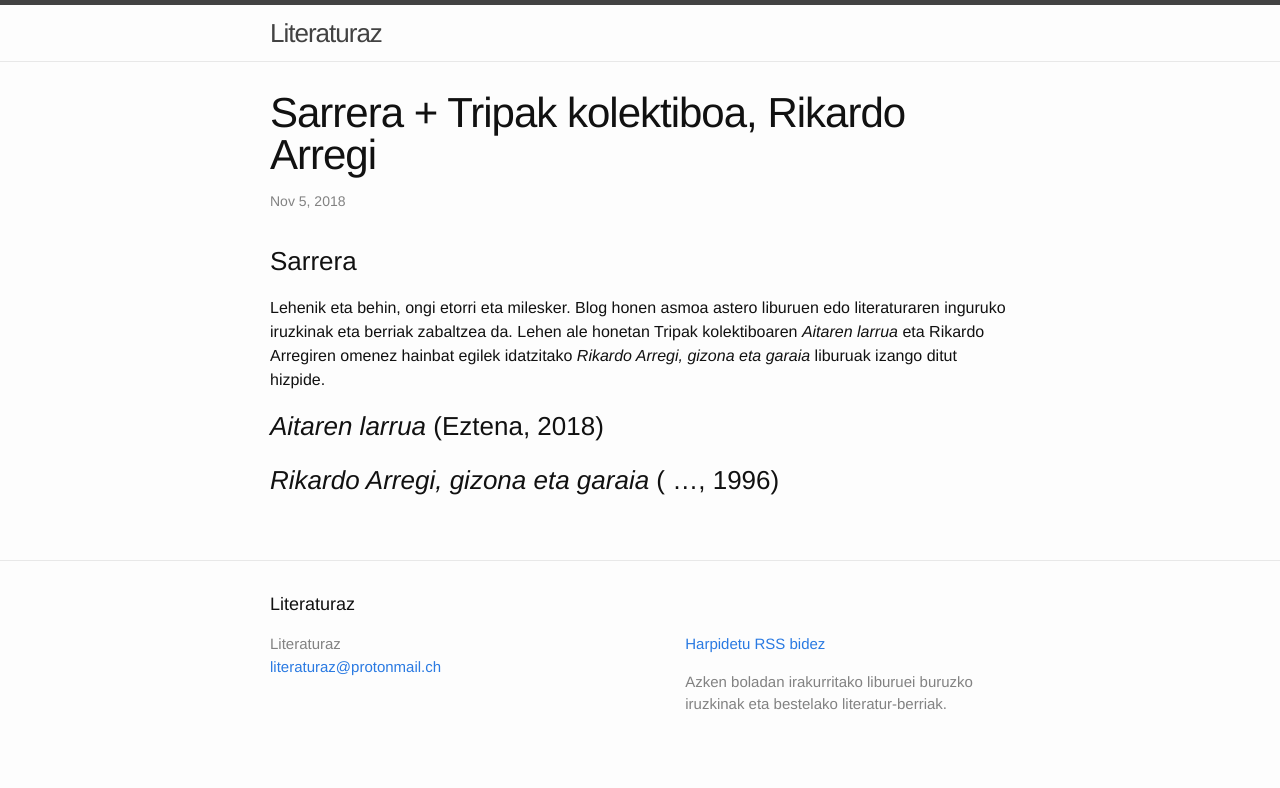
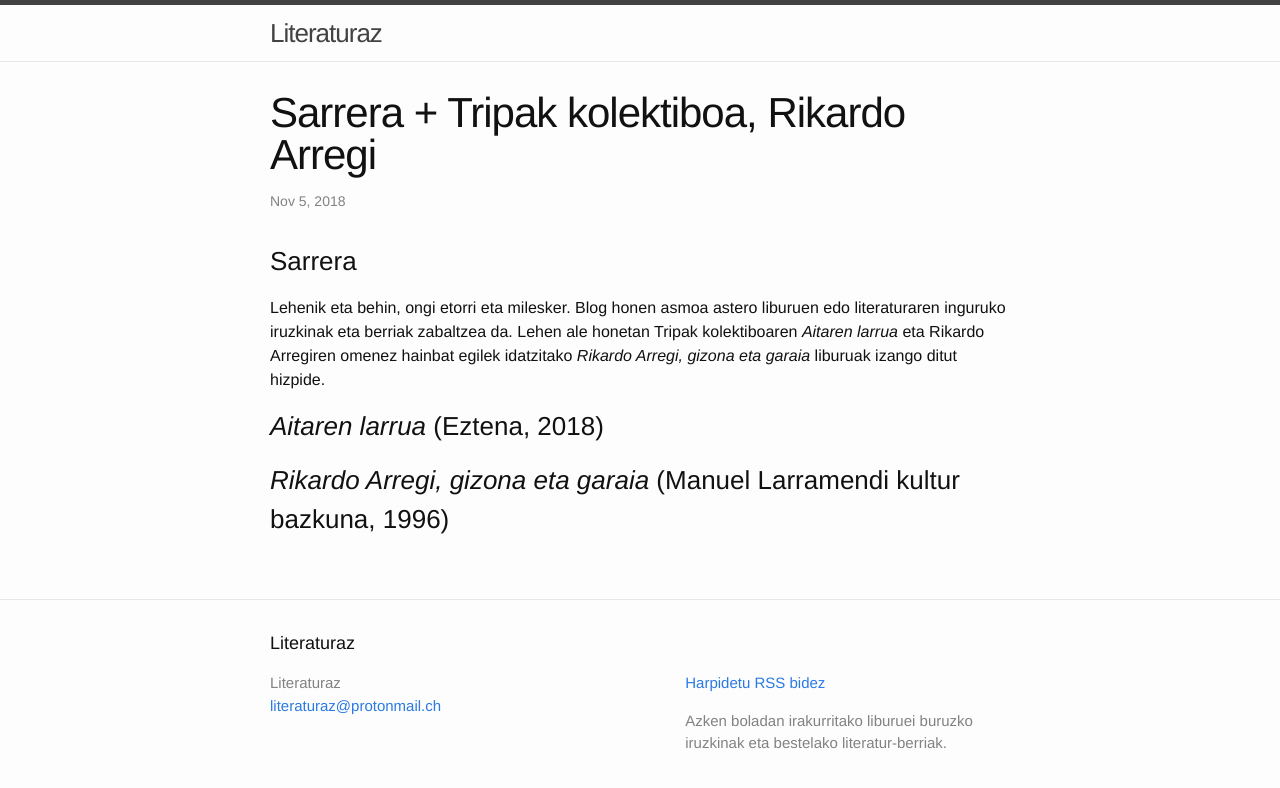
Before and after one commit to literaturaz/literaturaz.github.io, a Jekyll site: the page built from _posts/2018-11-05-Tripak-Arregi.markdown, in a window 1280 px wide. Shown: the top 788 px of the page. Built offline with Jekyll 4.4.1, drawn with Linux system fonts in a browser that asks for light colours.

Commit message:
Update 2018-11-05-Tripak-Arregi.markdown

```diff
--- a/_posts/2018-11-05-Tripak-Arregi.markdown
+++ b/_posts/2018-11-05-Tripak-Arregi.markdown
@@ -9,4 +9,4 @@ Lehenik eta behin, ongi etorri eta milesker. Blog honen asmoa astero liburuen ed
 
 ### _Aitaren larrua_ (Eztena, 2018)
 
-### _Rikardo Arregi, gizona eta garaia_ ( ..., 1996)
+### _Rikardo Arregi, gizona eta garaia_ (Manuel Larramendi kultur bazkuna, 1996)
```
